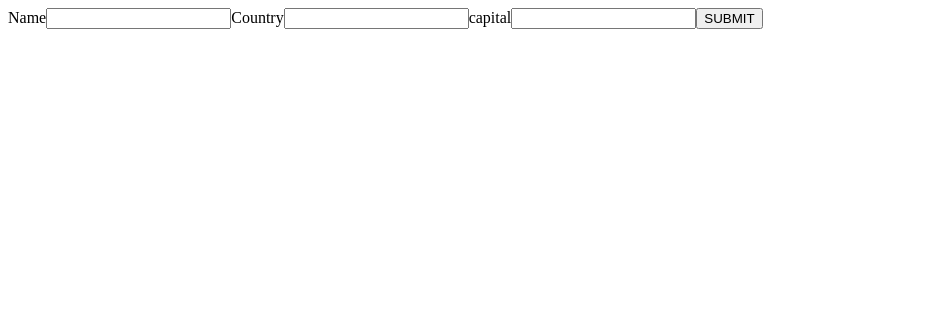
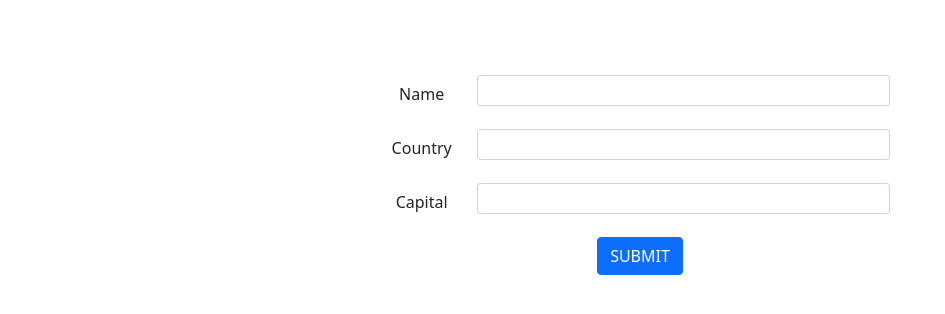
Before and after one commit to tanzgr8/React-Task, a React (Create React App) app: page / in a window 1280 px wide. Shown: the top 314 px of the page, without its empty margins (0-945 px from the left). Built offline with nearby package versions, Linux system fonts and the light colour scheme.

Commit message:
made good looking

```diff
--- a/public/index.html
+++ b/public/index.html
@@ -9,6 +9,7 @@
       name="description"
       content="Web site created using create-react-app"
     />
+    <link href="https://cdn.jsdelivr.net/npm/bootstrap@5.0.1/dist/css/bootstrap.min.css" rel="stylesheet" integrity="sha384-+0n0xVW2eSR5OomGNYDnhzAbDsOXxcvSN1TPprVMTNDbiYZCxYbOOl7+AMvyTG2x" crossorigin="anonymous">
     <link rel="apple-touch-icon" href="%PUBLIC_URL%/favicon.ico" />
     <!--
       manifest.json provides metadata used when your web app is installed on a
@@ -28,7 +29,7 @@
   </head>
   <body>
     <noscript>You need to enable JavaScript to run this app.</noscript>
-    <div id="root"></div>
+    <div id="root" ></div>
     <!--
       This HTML file is a template.
       If you open it directly in the browser, you will see an empty page.
--- a/src/App.js
+++ b/src/App.js
@@ -1,5 +1,6 @@
 import React, { Component } from 'react'
 import Name from './Name';
+import "./app.css"
 let data;
 
 export default class App extends Component {
@@ -23,6 +24,9 @@ Change=(e)=>{
 data=this.state;
 console.log(data);
 }
+edit=()=>{
+this.setState({send:false});
+}
 handleChange=e=>{
   this.setState({[e.target.name]:e.target.value});
 }
@@ -30,26 +34,42 @@ handleChange=e=>{
    const  renderName = () => {
      console.log(this.state.send);
       if (this.state.send) {
-        return <Name data={data}/>;
+        return <div><Name data={data}/><br/><button onClick={this.edit} className="btn btn-primary">EDIT</button></div>;
       }
     }
     return (
     <React.Fragment>
-      <form>
-        <label>Name
-        <input type="text" name="name" onChange={this.handleChange}/>
-        </label>
-        <label>Country
-        <input type="text" name="country" onChange={this.handleChange}/>
-        </label>
-        <label>capital
-        <input type="text" name="capital" onChange={this.handleChange}/>
-        </label>
-        <button onClick={this.Change}>SUBMIT</button>
+      <div className="container ct">
+        <form><div class="mb-3 row">
+          <label className=" col-sm-2 col-form-label">Name</label>
+          <div className="col-sm-10">
+            <input type="text" name="name" className="form-control form-control-sm" onChange={this.handleChange} />
+          </div>
+        </div>
+        <div class="mb-3 row">
+        <label className=" col-sm-2 col-form-label" >Country</label>
+          <div class="col-sm-10">
+          <input t pe="text" name="country"  className="form-control form-control-sm" onChange={this.handleChange}/>
+          </div>
+        </div>
+        <div class="mb-3 row">
+          <label className=" col-sm-2 col-form-label">Capital</label>
+          <div class="col-sm-10">
+            <input type="text" name="capital" className="form-control form-control-sm" onChange={this.handleChange} />
+          </div>
+        </div>
+
+
+        <button onClick={this.Change} className="  btn btn-primary mar">SUBMIT</button>
       </form>
+      </div>
+     <div className="container ct2">
      {
        renderName()
+
      }
+     </div>
+
     </React.Fragment>
     )
   }
--- /dev/null
+++ b/src/app.css
@@ -0,0 +1,14 @@
+.container{
+    padding: 0 25%;
+
+}
+.ct{
+    margin-top: 75px;
+    text-align: center;
+}
+.ct2{
+    margin-top: 75px;
+
+}
+.mar{margin: 0 auto;
+}
```
